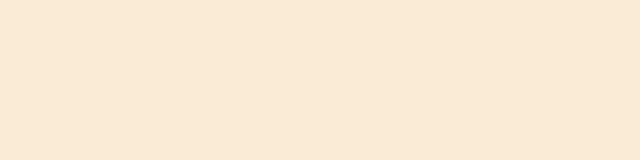
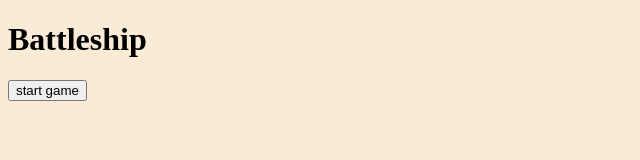
Before and after one commit to prosperitty/Battleship, a plain HTML site: page index.html in a window 1280 px wide. Shown: the whole page, without its empty margins (0-640 px from the left). Drawn offline with Linux system fonts and the light colour scheme.

Commit message:
added header and main content elements

```diff
--- a/index.html
+++ b/index.html
@@ -7,6 +7,9 @@
   <title></title>
 <script defer src="main.bundle.js"></script></head>
 <body>
-
+  <h1>Battleship</h1>
+  <div>
+    <button>start game</button>
+  </div>
 </body>
 </html>
```
